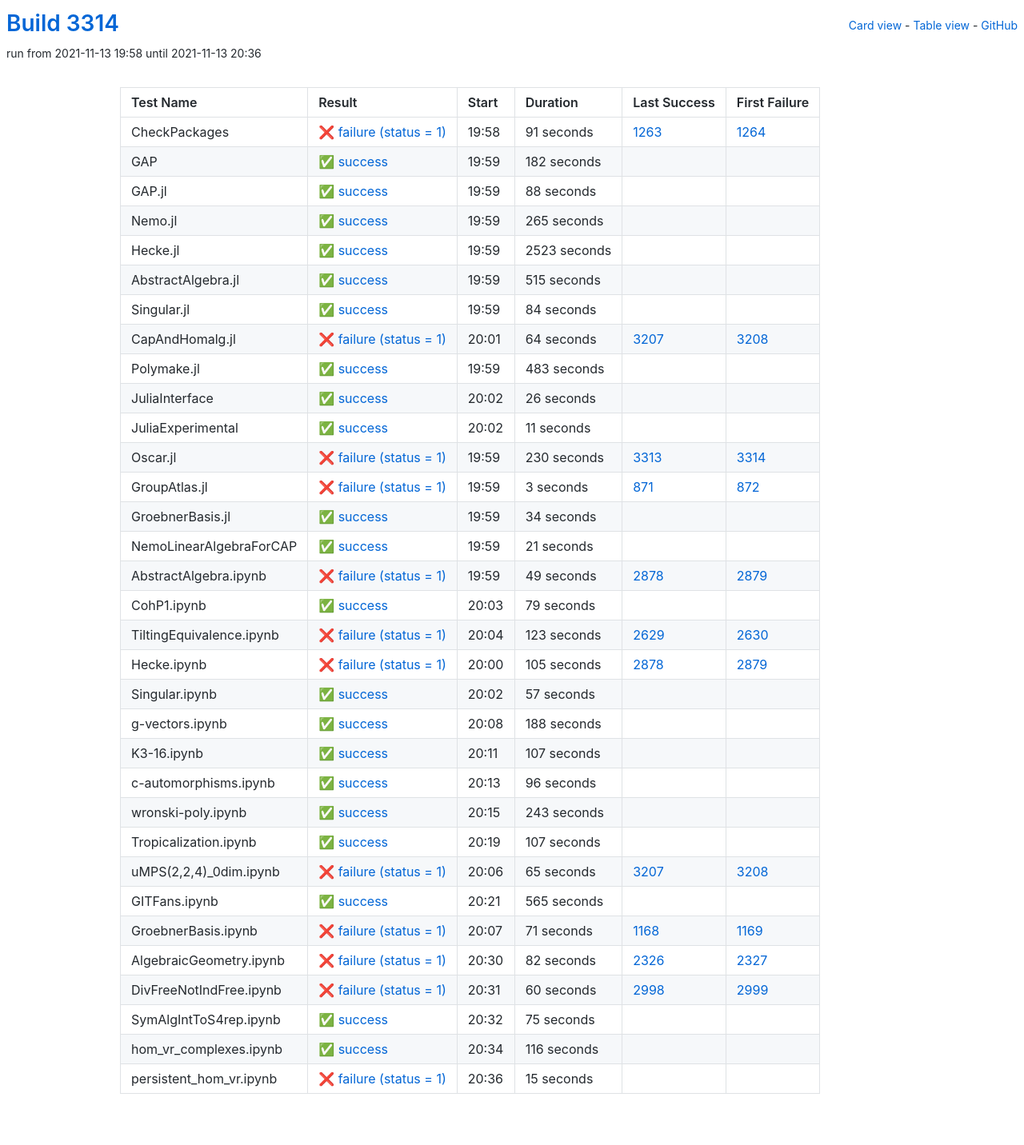
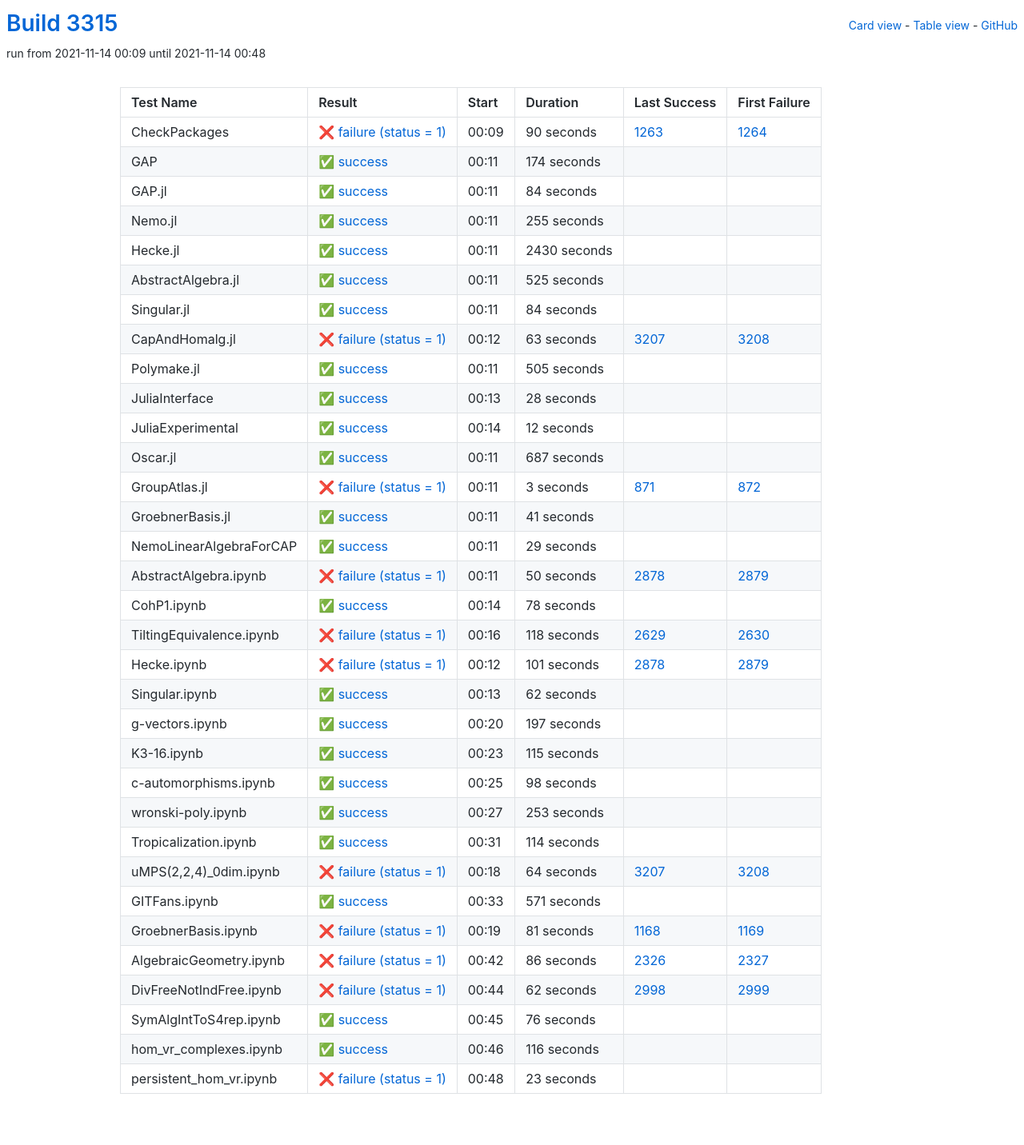
Before and after one commit to oscar-system/oscar-ci-status-stable, a Jekyll site: the page built from table.html, in a window 1280 px wide. Shown: the whole page at 80% size. Built offline with Jekyll 4.4.1, drawn with Linux system fonts in a browser that asks for light colours.

Commit message:
Build #3315

```diff
--- a/_data/ci.yml
+++ b/_data/ci.yml
@@ -1,6 +1,6 @@
 ---
-build: 3314
-build_url: https://oscarci.mathematik.uni-kl.de/job/oscar-stable/3314/
+build: 3315
+build_url: https://oscarci.mathematik.uni-kl.de/job/oscar-stable/3315/
 job: oscar-stable
 organization: oscar-system
 repo: oscar-ci-status-stable
@@ -8,80 +8,80 @@ repourl: https://github.com/oscar-system/oscar-ci-status-stable
 tests:
 - name: CheckPackages
   id: checkpackages
-  log: https://oscarci.mathematik.uni-kl.de/job/oscar-stable/3314/artifact/logs/build-3314/CheckPackages.log
-  start: 2021-11-13 19:58
+  log: https://oscarci.mathematik.uni-kl.de/job/oscar-stable/3315/artifact/logs/build-3315/CheckPackages.log
+  start: 2021-11-14 00:09
   success: false
   exitcode: 1
   status: failure
-  duration: 91
+  duration: 90
   last_success: 1263
   last_success_url: https://oscarci.mathematik.uni-kl.de/job/oscar-stable/1263/
   first_failure: 1264
   first_failure_url: https://oscarci.mathematik.uni-kl.de/job/oscar-stable/1264/
 - name: GAP
   id: gap
-  log: https://oscarci.mathematik.uni-kl.de/job/oscar-stable/3314/artifact/logs/build-3314/GAP.log
-  start: 2021-11-13 19:59
+  log: https://oscarci.mathematik.uni-kl.de/job/oscar-stable/3315/artifact/logs/build-3315/GAP.log
+  start: 2021-11-14 00:11
   success: true
   exitcode: 0
   status: success
-  duration: 182
+  duration: 174
   last_success: false
   last_success_url:
   first_failure: false
   first_failure_url:
 - name: GAP.jl
   id: gap-jl
-  log: https://oscarci.mathematik.uni-kl.de/job/oscar-stable/3314/artifact/logs/build-3314/GAP.jl.log
-  start: 2021-11-13 19:59
+  log: https://oscarci.mathematik.uni-kl.de/job/oscar-stable/3315/artifact/logs/build-3315/GAP.jl.log
+  start: 2021-11-14 00:11
   success: true
   exitcode: 0
   status: success
-  duration: 88
+  duration: 84
   last_success: false
   last_success_url:
   first_failure: false
   first_failure_url:
 - name: Nemo.jl
   id: nemo-jl
-  log: https://oscarci.mathematik.uni-kl.de/job/oscar-stable/3314/artifact/logs/build-3314/Nemo.jl.log
-  start: 2021-11-13 19:59
+  log: https://oscarci.mathematik.uni-kl.de/job/oscar-stable/3315/artifact/logs/build-3315/Nemo.jl.log
+  start: 2021-11-14 00:11
   success: true
   exitcode: 0
   status: success
-  duration: 265
+  duration: 255
   last_success: false
   last_success_url:
   first_failure: false
   first_failure_url:
 - name: Hecke.jl
   id: hecke-jl
-  log: https://oscarci.mathematik.uni-kl.de/job/oscar-stable/3314/artifact/logs/build-3314/Hecke.jl.log
-  start: 2021-11-13 19:59
+  log: https://oscarci.mathematik.uni-kl.de/job/oscar-stable/3315/artifact/logs/build-3315/Hecke.jl.log
+  start: 2021-11-14 00:11
   success: true
   exitcode: 0
   status: success
-  duration: 2523
+  duration: 2430
   last_success: false
   last_success_url:
   first_failure: false
   first_failure_url:
 - name: AbstractAlgebra.jl
   id: abstractalgebra-jl
-  log: https://oscarci.mathematik.uni-kl.de/job/oscar-stable/3314/artifact/logs/build-3314/AbstractAlgebra.jl.log
-  start: 2021-11-13 19:59
+  log: https://oscarci.mathematik.uni-kl.de/job/oscar-stable/3315/artifact/logs/build-3315/AbstractAlgebra.jl.log
+  start: 2021-11-14 00:11
   success: true
   exitcode: 0
   status: success
-  duration: 515
+  duration: 525
   last_success: false
   last_success_url:
   first_failure: false
   first_failure_url:
 - name: Singular.jl
   id: singular-jl
-  log: https://oscarci.mathematik.uni-kl.de/job/oscar-stable/3314/artifact/logs/build-3314/Singular.jl.log
-  start: 2021-11-13 19:59
+  log: https://oscarci.mathematik.uni-kl.de/job/oscar-stable/3315/artifact/logs/build-3315/Singular.jl.log
+  start: 2021-11-14 00:11
   success: true
   exitcode: 0
   status: success
@@ -92,68 +92,68 @@ tests:
   first_failure_url:
 - name: CapAndHomalg.jl
   id: capandhomalg-jl
-  log: https://oscarci.mathematik.uni-kl.de/job/oscar-stable/3314/artifact/logs/build-3314/CapAndHomalg.jl.log
-  start: 2021-11-13 20:01
+  log: https://oscarci.mathematik.uni-kl.de/job/oscar-stable/3315/artifact/logs/build-3315/CapAndHomalg.jl.log
+  start: 2021-11-14 00:12
   success: false
   exitcode: 1
   status: failure
-  duration: 64
+  duration: 63
   last_success: 3207
   last_success_url: https://oscarci.mathematik.uni-kl.de/job/oscar-stable/3207/
   first_failure: 3208
   first_failure_url: https://oscarci.mathematik.uni-kl.de/job/oscar-stable/3208/
 - name: Polymake.jl
   id: polymake-jl
-  log: https://oscarci.mathematik.uni-kl.de/job/oscar-stable/3314/artifact/logs/build-3314/Polymake.jl.log
-  start: 2021-11-13 19:59
+  log: https://oscarci.mathematik.uni-kl.de/job/oscar-stable/3315/artifact/logs/build-3315/Polymake.jl.log
+  start: 2021-11-14 00:11
   success: true
   exitcode: 0
   status: success
-  duration: 483
+  duration: 505
   last_success: false
   last_success_url:
   first_failure: false
   first_failure_url:
 - name: JuliaInterface
   id: juliainterface
-  log: https://oscarci.mathematik.uni-kl.de/job/oscar-stable/3314/artifact/logs/build-3314/JuliaInterface.log
-  start: 2021-11-13 20:02
+  log: https://oscarci.mathematik.uni-kl.de/job/oscar-stable/3315/artifact/logs/build-3315/JuliaInterface.log
+  start: 2021-11-14 00:13
   success: true
   exitcode: 0
   status: success
-  duration: 26
+  duration: 28
   last_success: false
   last_success_url:
   first_failure: false
   first_failure_url:
 - name: JuliaExperimental
   id: juliaexperimental
-  log: https://oscarci.mathematik.uni-kl.de/job/oscar-stable/3314/artifact/logs/build-3314/JuliaExperimental.log
-  start: 2021-11-13 20:02
+  log: https://oscarci.mathematik.uni-kl.de/job/oscar-stable/3315/artifact/logs/build-3315/JuliaExperimental.log
+  start: 2021-11-14 00:14
   success: true
   exitcode: 0
   status: success
-  duration: 11
+  duration: 12
   last_success: false
   last_success_url:
   first_failure: false
   first_failure_url:
 - name: Oscar.jl
   id: oscar-jl
-  log: https://oscarci.mathematik.uni-kl.de/job/oscar-stable/3314/artifact/logs/build-3314/Oscar.jl.log
-  start: 2021-11-13 19:59
-  success: false
-  exitcode: 1
-  status: failure
-  duration: 230
-  last_success: 3313
-  last_success_url: https://oscarci.mathematik.uni-kl.de/job/oscar-stable/3313/
-  first_failure: 3314
-  first_failure_url: https://oscarci.mathematik.uni-kl.de/job/oscar-stable/3314/
+  log: https://oscarci.mathematik.uni-kl.de/job/oscar-stable/3315/artifact/logs/build-3315/Oscar.jl.log
+  start: 2021-11-14 00:11
+  success: true
+  exitcode: 0
+  status: success
+  duration: 687
+  last_success: false
+  last_success_url:
+  first_failure: false
+  first_failure_url:
 - name: GroupAtlas.jl
   id: groupatlas-jl
-  log: https://oscarci.mathematik.uni-kl.de/job/oscar-stable/3314/artifact/logs/build-3314/GroupAtlas.jl.log
-  start: 2021-11-13 19:59
+  log: https://oscarci.mathematik.uni-kl.de/job/oscar-stable/3315/artifact/logs/build-3315/GroupAtlas.jl.log
+  start: 2021-11-14 00:11
   success: false
   exitcode: 1
   status: failure
@@ -164,224 +164,224 @@ tests:
   first_failure_url: https://oscarci.mathematik.uni-kl.de/job/oscar-stable/872/
 - name: GroebnerBasis.jl
   id: groebnerbasis-jl
-  log: https://oscarci.mathematik.uni-kl.de/job/oscar-stable/3314/artifact/logs/build-3314/GroebnerBasis.jl.log
-  start: 2021-11-13 19:59
+  log: https://oscarci.mathematik.uni-kl.de/job/oscar-stable/3315/artifact/logs/build-3315/GroebnerBasis.jl.log
+  start: 2021-11-14 00:11
   success: true
   exitcode: 0
   status: success
-  duration: 34
+  duration: 41
   last_success: false
   last_success_url:
   first_failure: false
   first_failure_url:
 - name: NemoLinearAlgebraForCAP
   id: nemolinearalgebraforcap
-  log: https://oscarci.mathematik.uni-kl.de/job/oscar-stable/3314/artifact/logs/build-3314/NemoLinearAlgebraForCAP.log
-  start: 2021-11-13 19:59
+  log: https://oscarci.mathematik.uni-kl.de/job/oscar-stable/3315/artifact/logs/build-3315/NemoLinearAlgebraForCAP.log
+  start: 2021-11-14 00:11
   success: true
   exitcode: 0
   status: success
-  duration: 21
+  duration: 29
   last_success: false
   last_success_url:
   first_failure: false
   first_failure_url:
 - name: AbstractAlgebra.ipynb
   id: abstractalgebra-ipynb
-  log: https://oscarci.mathematik.uni-kl.de/job/oscar-stable/3314/artifact/logs/build-3314/AbstractAlgebra.ipynb.log
-  start: 2021-11-13 19:59
+  log: https://oscarci.mathematik.uni-kl.de/job/oscar-stable/3315/artifact/logs/build-3315/AbstractAlgebra.ipynb.log
+  start: 2021-11-14 00:11
   success: false
   exitcode: 1
   status: failure
-  duration: 49
+  duration: 50
   last_success: 2878
   last_success_url: https://oscarci.mathematik.uni-kl.de/job/oscar-stable/2878/
   first_failure: 2879
   first_failure_url: https://oscarci.mathematik.uni-kl.de/job/oscar-stable/2879/
 - name: CohP1.ipynb
   id: cohp1-ipynb
-  log: https://oscarci.mathematik.uni-kl.de/job/oscar-stable/3314/artifact/logs/build-3314/CohP1.ipynb.log
-  start: 2021-11-13 20:03
+  log: https://oscarci.mathematik.uni-kl.de/job/oscar-stable/3315/artifact/logs/build-3315/CohP1.ipynb.log
+  start: 2021-11-14 00:14
   success: true
   exitcode: 0
   status: success
-  duration: 79
+  duration: 78
   last_success: false
   last_success_url:
   first_failure: false
   first_failure_url:
 - name: TiltingEquivalence.ipynb
   id: tiltingequivalence-ipynb
-  log: https://oscarci.mathematik.uni-kl.de/job/oscar-stable/3314/artifact/logs/build-3314/TiltingEquivalence.ipynb.log
-  start: 2021-11-13 20:04
+  log: https://oscarci.mathematik.uni-kl.de/job/oscar-stable/3315/artifact/logs/build-3315/TiltingEquivalence.ipynb.log
+  start: 2021-11-14 00:16
   success: false
   exitcode: 1
   status: failure
-  duration: 123
+  duration: 118
   last_success: 2629
   last_success_url: https://oscarci.mathematik.uni-kl.de/job/oscar-stable/2629/
   first_failure: 2630
   first_failure_url: https://oscarci.mathematik.uni-kl.de/job/oscar-stable/2630/
 - name: Hecke.ipynb
   id: hecke-ipynb
-  log: https://oscarci.mathematik.uni-kl.de/job/oscar-stable/3314/artifact/logs/build-3314/Hecke.ipynb.log
-  start: 2021-11-13 20:00
+  log: https://oscarci.mathematik.uni-kl.de/job/oscar-stable/3315/artifact/logs/build-3315/Hecke.ipynb.log
+  start: 2021-11-14 00:12
   success: false
   exitcode: 1
   status: failure
-  duration: 105
+  duration: 101
   last_success: 2878
   last_success_url: https://oscarci.mathematik.uni-kl.de/job/oscar-stable/2878/
   first_failure: 2879
   first_failure_url: https://oscarci.mathematik.uni-kl.de/job/oscar-stable/2879/
 - name: Singular.ipynb
   id: singular-ipynb
-  log: https://oscarci.mathematik.uni-kl.de/job/oscar-stable/3314/artifact/logs/build-3314/Singular.ipynb.log
-  start: 2021-11-13 20:02
+  log: https://oscarci.mathematik.uni-kl.de/job/oscar-stable/3315/artifact/logs/build-3315/Singular.ipynb.log
+  start: 2021-11-14 00:13
   success: true
   exitcode: 0
   status: success
-  duration: 57
+  duration: 62
   last_success: false
   last_success_url:
   first_failure: false
   first_failure_url:
 - name: g-vectors.ipynb
   id: g-vectors-ipynb
-  log: https://oscarci.mathematik.uni-kl.de/job/oscar-stable/3314/artifact/logs/build-3314/g-vectors.ipynb.log
-  start: 2021-11-13 20:08
+  log: https://oscarci.mathematik.uni-kl.de/job/oscar-stable/3315/artifact/logs/build-3315/g-vectors.ipynb.log
+  start: 2021-11-14 00:20
   success: true
   exitcode: 0
   status: success
-  duration: 188
+  duration: 197
   last_success: false
   last_success_url:
   first_failure: false
   first_failure_url:
 - name: K3-16.ipynb
   id: k3-16-ipynb
-  log: https://oscarci.mathematik.uni-kl.de/job/oscar-stable/3314/artifact/logs/build-3314/K3-16.ipynb.log
-  start: 2021-11-13 20:11
+  log: https://oscarci.mathematik.uni-kl.de/job/oscar-stable/3315/artifact/logs/build-3315/K3-16.ipynb.log
+  start: 2021-11-14 00:23
   success: true
   exitcode: 0
   status: success
-  duration: 107
+  duration: 115
   last_success: false
   last_success_url:
   first_failure: false
   first_failure_url:
 - name: c-automorphisms.ipynb
   id: c-automorphisms-ipynb
-  log: https://oscarci.mathematik.uni-kl.de/job/oscar-stable/3314/artifact/logs/build-3314/c-automorphisms.ipynb.log
-  start: 2021-11-13 20:13
+  log: https://oscarci.mathematik.uni-kl.de/job/oscar-stable/3315/artifact/logs/build-3315/c-automorphisms.ipynb.log
+  start: 2021-11-14 00:25
   success: true
   exitcode: 0
   status: success
-  duration: 96
+  duration: 98
   last_success: false
   last_success_url:
   first_failure: false
   first_failure_url:
 - name: wronski-poly.ipynb
   id: wronski-poly-ipynb
-  log: https://oscarci.mathematik.uni-kl.de/job/oscar-stable/3314/artifact/logs/build-3314/wronski-poly.ipynb.log
-  start: 2021-11-13 20:15
+  log: https://oscarci.mathematik.uni-kl.de/job/oscar-stable/3315/artifact/logs/build-3315/wronski-poly.ipynb.log
+  start: 2021-11-14 00:27
   success: true
   exitcode: 0
   status: success
-  duration: 243
+  duration: 253
   last_success: false
   last_success_url:
   first_failure: false
   first_failure_url:
 - name: Tropicalization.ipynb
   id: tropicalization-ipynb
-  log: https://oscarci.mathematik.uni-kl.de/job/oscar-stable/3314/artifact/logs/build-3314/Tropicalization.ipynb.log
-  start: 2021-11-13 20:19
+  log: https://oscarci.mathematik.uni-kl.de/job/oscar-stable/3315/artifact/logs/build-3315/Tropicalization.ipynb.log
+  start: 2021-11-14 00:31
   success: true
   exitcode: 0
   status: success
-  duration: 107
+  duration: 114
   last_success: false
   last_success_url:
   first_failure: false
   first_failure_url:
 - name: uMPS(2,2,4)_0dim.ipynb
   id: umps-2-2-4-0dim-ipynb
-  log: https://oscarci.mathematik.uni-kl.de/job/oscar-stable/3314/artifact/logs/build-3314/uMPS-2-2-4-_0dim.ipynb.log
-  start: 2021-11-13 20:06
+  log: https://oscarci.mathematik.uni-kl.de/job/oscar-stable/3315/artifact/logs/build-3315/uMPS-2-2-4-_0dim.ipynb.log
+  start: 2021-11-14 00:18
   success: false
   exitcode: 1
   status: failure
-  duration: 65
+  duration: 64
   last_success: 3207
   last_success_url: https://oscarci.mathematik.uni-kl.de/job/oscar-stable/3207/
   first_failure: 3208
   first_failure_url: https://oscarci.mathematik.uni-kl.de/job/oscar-stable/3208/
 - name: GITFans.ipynb
   id: gitfans-ipynb
-  log: https://oscarci.mathematik.uni-kl.de/job/oscar-stable/3314/artifact/logs/build-3314/GITFans.ipynb.log
-  start: 2021-11-13 20:21
+  log: https://oscarci.mathematik.uni-kl.de/job/oscar-stable/3315/artifact/logs/build-3315/GITFans.ipynb.log
+  start: 2021-11-14 00:33
   success: true
   exitcode: 0
   status: success
-  duration: 565
+  duration: 571
   last_success: false
   last_success_url:
   first_failure: false
   first_failure_url:
 - name: GroebnerBasis.ipynb
   id: groebnerbasis-ipynb
-  log: https://oscarci.mathematik.uni-kl.de/job/oscar-stable/3314/artifact/logs/build-3314/GroebnerBasis.ipynb.log
-  start: 2021-11-13 20:07
+  log: https://oscarci.mathematik.uni-kl.de/job/oscar-stable/3315/artifact/logs/build-3315/GroebnerBasis.ipynb.log
+  start: 2021-11-14 00:19
   success: false
   exitcode: 1
   status: failure
-  duration: 71
+  duration: 81
   last_success: 1168
   last_success_url: https://oscarci.mathematik.uni-kl.de/job/oscar-stable/1168/
   first_failure: 1169
   first_failure_url: https://oscarci.mathematik.uni-kl.de/job/oscar-stable/1169/
 - name: AlgebraicGeometry.ipynb
   id: algebraicgeometry-ipynb
-  log: https://oscarci.mathematik.uni-kl.de/job/oscar-stable/3314/artifact/logs/build-3314/AlgebraicGeometry.ipynb.log
-  start: 2021-11-13 20:30
+  log: https://oscarci.mathematik.uni-kl.de/job/oscar-stable/3315/artifact/logs/build-3315/AlgebraicGeometry.ipynb.log
+  start: 2021-11-14 00:42
   success: false
   exitcode: 1
   status: failure
-  duration: 82
+  duration: 86
   last_success: 2326
   last_success_url: https://oscarci.mathematik.uni-kl.de/job/oscar-stable/2326/
   first_failure: 2327
   first_failure_url: https://oscarci.mathematik.uni-kl.de/job/oscar-stable/2327/
 - name: DivFreeNotIndFree.ipynb
   id: divfreenotindfree-ipynb
-  log: https://oscarci.mathematik.uni-kl.de/job/oscar-stable/3314/artifact/logs/build-3314/DivFreeNotIndFree.ipynb.log
-  start: 2021-11-13 20:31
+  log: https://oscarci.mathematik.uni-kl.de/job/oscar-stable/3315/artifact/logs/build-3315/DivFreeNotIndFree.ipynb.log
+  start: 2021-11-14 00:44
   success: false
   exitcode: 1
   status: failure
-  duration: 60
+  duration: 62
   last_success: 2998
   last_success_url: https://oscarci.mathematik.uni-kl.de/job/oscar-stable/2998/
   first_failure: 2999
   first_failure_url: https://oscarci.mathematik.uni-kl.de/job/oscar-stable/2999/
 - name: SymAlgIntToS4rep.ipynb
   id: symalginttos4rep-ipynb
-  log: https://oscarci.mathematik.uni-kl.de/job/oscar-stable/3314/artifact/logs/build-3314/SymAlgIntToS4rep.ipynb.log
-  start: 2021-11-13 20:32
+  log: https://oscarci.mathematik.uni-kl.de/job/oscar-stable/3315/artifact/logs/build-3315/SymAlgIntToS4rep.ipynb.log
+  start: 2021-11-14 00:45
   success: true
   exitcode: 0
   status: success
-  duration: 75
+  duration: 76
   last_success: false
   last_success_url:
   first_failure: false
   first_failure_url:
 - name: hom_vr_complexes.ipynb
   id: hom-vr-complexes-ipynb
-  log: https://oscarci.mathematik.uni-kl.de/job/oscar-stable/3314/artifact/logs/build-3314/hom_vr_complexes.ipynb.log
-  start: 2021-11-13 20:34
+  log: https://oscarci.mathematik.uni-kl.de/job/oscar-stable/3315/artifact/logs/build-3315/hom_vr_complexes.ipynb.log
+  start: 2021-11-14 00:46
   success: true
   exitcode: 0
   status: success
@@ -392,12 +392,12 @@ tests:
   first_failure_url:
 - name: persistent_hom_vr.ipynb
   id: persistent-hom-vr-ipynb
-  log: https://oscarci.mathematik.uni-kl.de/job/oscar-stable/3314/artifact/logs/build-3314/persistent_hom_vr.ipynb.log
-  start: 2021-11-13 20:36
+  log: https://oscarci.mathematik.uni-kl.de/job/oscar-stable/3315/artifact/logs/build-3315/persistent_hom_vr.ipynb.log
+  start: 2021-11-14 00:48
   success: false
   exitcode: 1
   status: failure
-  duration: 15
+  duration: 23
   last_success: false
   last_success_url:
   first_failure: false
```
Also changed, not shown: README.md.
